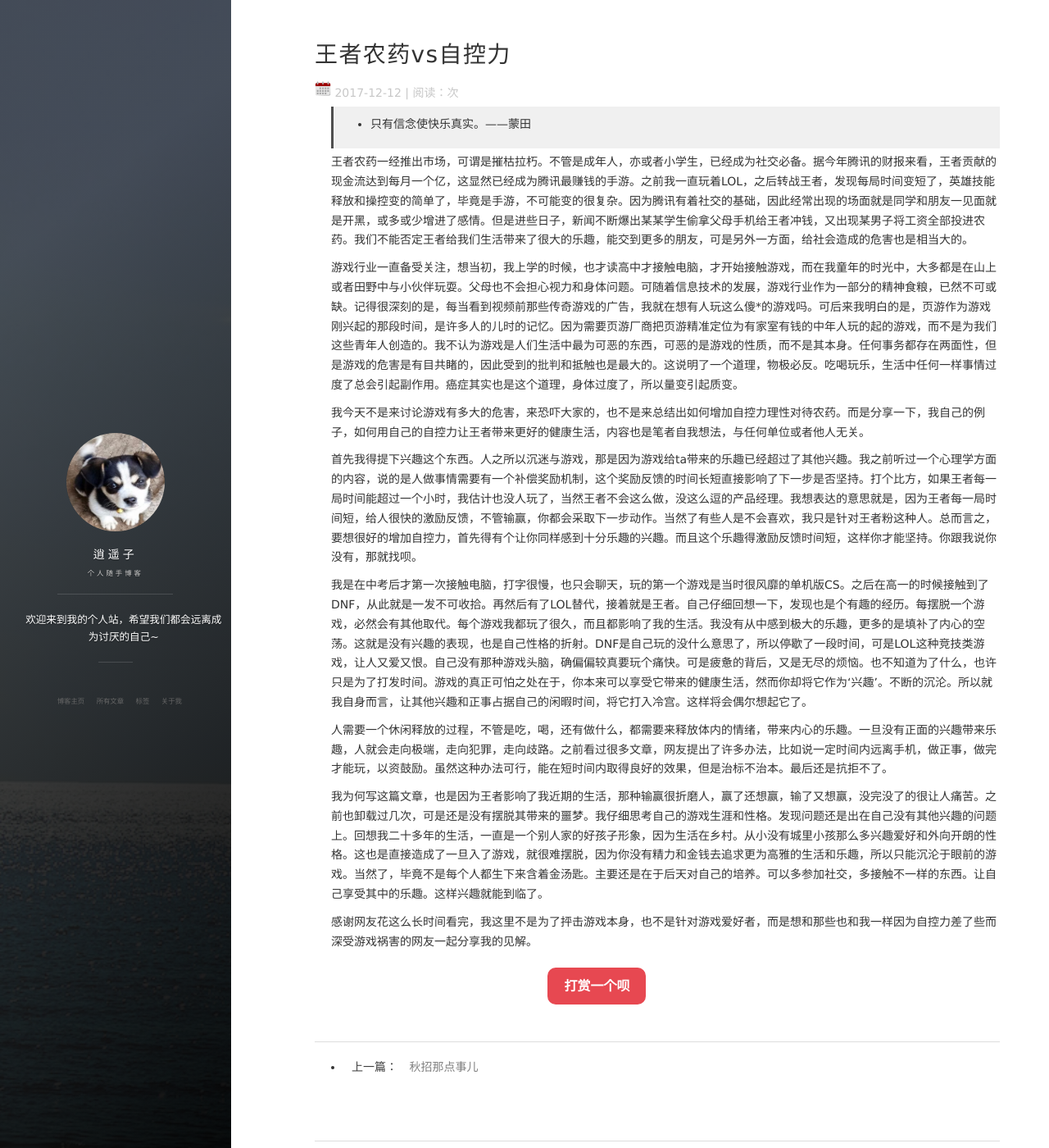
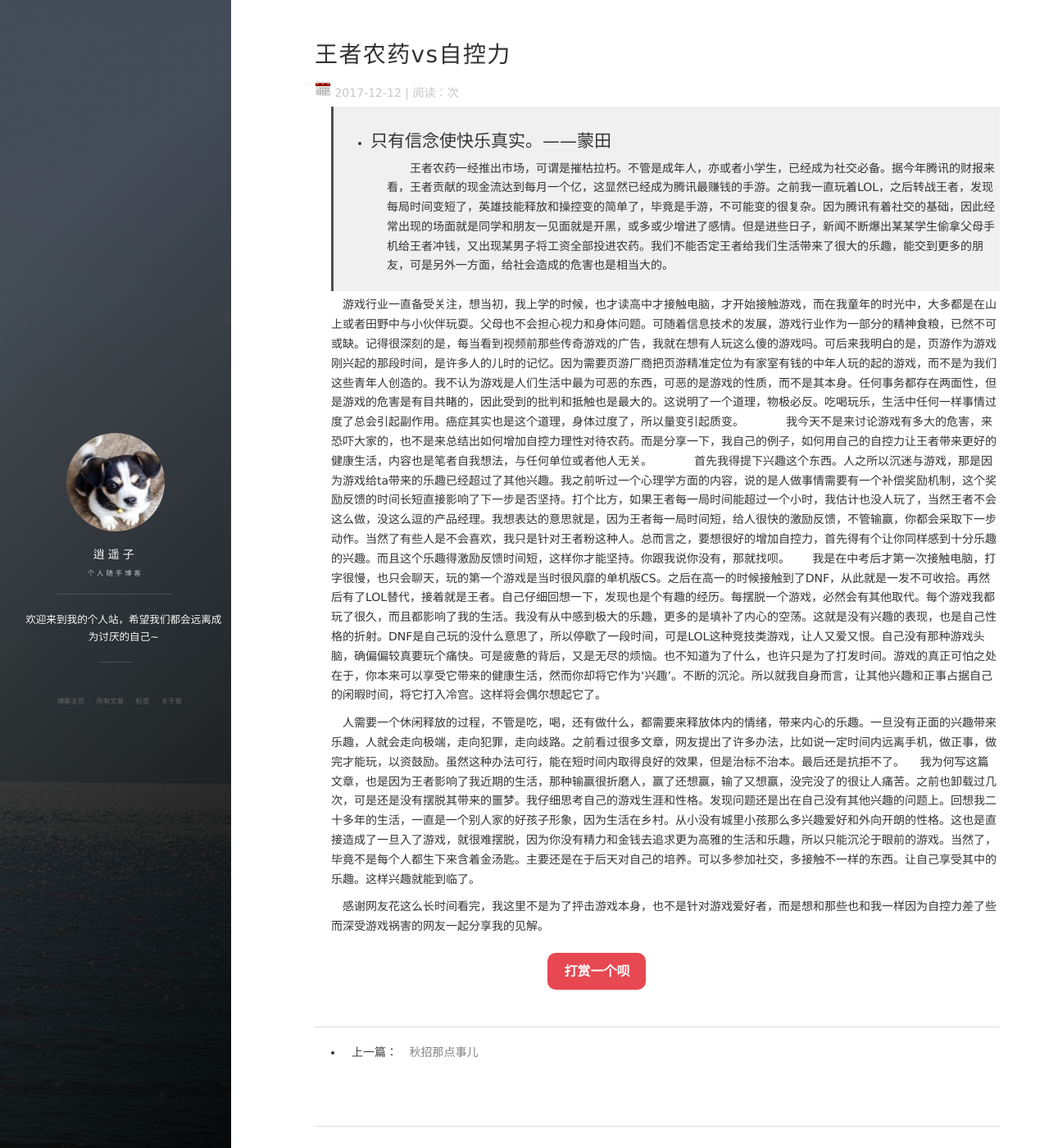
Before and after one commit to leezhu/leezhu.github.io, a Jekyll site: the page built from _posts/2017-12-12-王者农药vs自控力.md, in a window 1280 px wide and 1400 px high. Shown: the whole window at 82% size. Built offline with Jekyll 4.4.1, drawn with Linux system fonts in a browser that asks for light colours; nearby versions of some CDN libraries; comment, search, counter and statistics services are not loaded; part of the change alters nothing that is shown.

```diff
--- a/_posts/2017-12-12-王者农药vs自控力.md
+++ b/_posts/2017-12-12-王者农药vs自控力.md
@@ -7,19 +7,18 @@ tag: 感悟
 ---
 
 > * 只有信念使快乐真实。——蒙田
+------
+　　王者农药一经推出市场，可谓是摧枯拉朽。不管是成年人，亦或者小学生，已经成为社交必备。据今年腾讯的财报来看，王者贡献的现金流达到每月一个亿，这显然已经成为腾讯最赚钱的手游。之前我一直玩着LOL，之后转战王者，发现每局时间变短了，英雄技能释放和操控变的简单了，毕竟是手游，不可能变的很复杂。因为腾讯有着社交的基础，因此经常出现的场面就是同学和朋友一见面就是开黑，或多或少增进了感情。但是进些日子，新闻不断爆出某某学生偷拿父母手机给王者冲钱，又出现某男子将工资全部投进农药。我们不能否定王者给我们生活带来了很大的乐趣，能交到更多的朋友，可是另外一方面，给社会造成的危害也是相当大的。
 
-王者农药一经推出市场，可谓是摧枯拉朽。不管是成年人，亦或者小学生，已经成为社交必备。据今年腾讯的财报来看，王者贡献的现金流达到每月一个亿，这显然已经成为腾讯最赚钱的手游。之前我一直玩着LOL，之后转战王者，发现每局时间变短了，英雄技能释放和操控变的简单了，毕竟是手游，不可能变的很复杂。因为腾讯有着社交的基础，因此经常出现的场面就是同学和朋友一见面就是开黑，或多或少增进了感情。但是进些日子，新闻不断爆出某某学生偷拿父母手机给王者冲钱，又出现某男子将工资全部投进农药。我们不能否定王者给我们生活带来了很大的乐趣，能交到更多的朋友，可是另外一方面，给社会造成的危害也是相当大的。
+&emsp;游戏行业一直备受关注，想当初，我上学的时候，也才读高中才接触电脑，才开始接触游戏，而在我童年的时光中，大多都是在山上或者田野中与小伙伴玩耍。父母也不会担心视力和身体问题。可随着信息技术的发展，游戏行业作为一部分的精神食粮，已然不可或缺。记得很深刻的是，每当看到视频前那些传奇游戏的广告，我就在想有人玩这么傻的游戏吗。可后来我明白的是，页游作为游戏刚兴起的那段时间，是许多人的儿时的记忆。因为需要页游厂商把页游精准定位为有家室有钱的中年人玩的起的游戏，而不是为我们这些青年人创造的。我不认为游戏是人们生活中最为可恶的东西，可恶的是游戏的性质，而不是其本身。任何事务都存在两面性，但是游戏的危害是有目共睹的，因此受到的批判和抵触也是最大的。这说明了一个道理，物极必反。吃喝玩乐，生活中任何一样事情过度了总会引起副作用。癌症其实也是这个道理，身体过度了，所以量变引起质变。
 
-  游戏行业一直备受关注，想当初，我上学的时候，也才读高中才接触电脑，才开始接触游戏，而在我童年的时光中，大多都是在山上或者田野中与小伙伴玩耍。父母也不会担心视力和身体问题。可随着信息技术的发展，游戏行业作为一部分的精神食粮，已然不可或缺。记得很深刻的是，每当看到视频前那些传奇游戏的广告，我就在想有人玩这么傻*的游戏吗。可后来我明白的是，页游作为游戏刚兴起的那段时间，是许多人的儿时的记忆。因为需要页游厂商把页游精准定位为有家室有钱的中年人玩的起的游戏，而不是为我们这些青年人创造的。我不认为游戏是人们生活中最为可恶的东西，可恶的是游戏的性质，而不是其本身。任何事务都存在两面性，但是游戏的危害是有目共睹的，因此受到的批判和抵触也是最大的。这说明了一个道理，物极必反。吃喝玩乐，生活中任何一样事情过度了总会引起副作用。癌症其实也是这个道理，身体过度了，所以量变引起质变。
+&emsp;我今天不是来讨论游戏有多大的危害，来恐吓大家的，也不是来总结出如何增加自控力理性对待农药。而是分享一下，我自己的例子，如何用自己的自控力让王者带来更好的健康生活，内容也是笔者自我想法，与任何单位或者他人无关。
 
-  我今天不是来讨论游戏有多大的危害，来恐吓大家的，也不是来总结出如何增加自控力理性对待农药。而是分享一下，我自己的例子，如何用自己的自控力让王者带来更好的健康生活，内容也是笔者自我想法，与任何单位或者他人无关。
+&emsp;首先我得提下兴趣这个东西。人之所以沉迷与游戏，那是因为游戏给ta带来的乐趣已经超过了其他兴趣。我之前听过一个心理学方面的内容，说的是人做事情需要有一个补偿奖励机制，这个奖励反馈的时间长短直接影响了下一步是否坚持。打个比方，如果王者每一局时间能超过一个小时，我估计也没人玩了，当然王者不会这么做，没这么逗的产品经理。我想表达的意思就是，因为王者每一局时间短，给人很快的激励反馈，不管输赢，你都会采取下一步动作。当然了有些人是不会喜欢，我只是针对王者粉这种人。总而言之，要想很好的增加自控力，首先得有个让你同样感到十分乐趣的兴趣。而且这个乐趣得激励反馈时间短，这样你才能坚持。你跟我说你没有，那就找呗。
 
-  首先我得提下兴趣这个东西。人之所以沉迷与游戏，那是因为游戏给ta带来的乐趣已经超过了其他兴趣。我之前听过一个心理学方面的内容，说的是人做事情需要有一个补偿奖励机制，这个奖励反馈的时间长短直接影响了下一步是否坚持。打个比方，如果王者每一局时间能超过一个小时，我估计也没人玩了，当然王者不会这么做，没这么逗的产品经理。我想表达的意思就是，因为王者每一局时间短，给人很快的激励反馈，不管输赢，你都会采取下一步动作。当然了有些人是不会喜欢，我只是针对王者粉这种人。总而言之，要想很好的增加自控力，首先得有个让你同样感到十分乐趣的兴趣。而且这个乐趣得激励反馈时间短，这样你才能坚持。你跟我说你没有，那就找呗。
+&emsp;我是在中考后才第一次接触电脑，打字很慢，也只会聊天，玩的第一个游戏是当时很风靡的单机版CS。之后在高一的时候接触到了DNF，从此就是一发不可收拾。再然后有了LOL替代，接着就是王者。自己仔细回想一下，发现也是个有趣的经历。每摆脱一个游戏，必然会有其他取代。每个游戏我都玩了很久，而且都影响了我的生活。我没有从中感到极大的乐趣，更多的是填补了内心的空荡。这就是没有兴趣的表现，也是自己性格的折射。DNF是自己玩的没什么意思了，所以停歇了一段时间，可是LOL这种竞技类游戏，让人又爱又恨。自己没有那种游戏头脑，确偏偏较真要玩个痛快。可是疲惫的背后，又是无尽的烦恼。也不知道为了什么，也许只是为了打发时间。游戏的真正可怕之处在于，你本来可以享受它带来的健康生活，然而你却将它作为‘兴趣’。不断的沉沦。所以就我自身而言，让其他兴趣和正事占据自己的闲暇时间，将它打入冷宫。这样将会偶尔想起它了。
 
-  我是在中考后才第一次接触电脑，打字很慢，也只会聊天，玩的第一个游戏是当时很风靡的单机版CS。之后在高一的时候接触到了DNF，从此就是一发不可收拾。再然后有了LOL替代，接着就是王者。自己仔细回想一下，发现也是个有趣的经历。每摆脱一个游戏，必然会有其他取代。每个游戏我都玩了很久，而且都影响了我的生活。我没有从中感到极大的乐趣，更多的是填补了内心的空荡。这就是没有兴趣的表现，也是自己性格的折射。DNF是自己玩的没什么意思了，所以停歇了一段时间，可是LOL这种竞技类游戏，让人又爱又恨。自己没有那种游戏头脑，确偏偏较真要玩个痛快。可是疲惫的背后，又是无尽的烦恼。也不知道为了什么，也许只是为了打发时间。游戏的真正可怕之处在于，你本来可以享受它带来的健康生活，然而你却将它作为‘兴趣’。不断的沉沦。所以就我自身而言，让其他兴趣和正事占据自己的闲暇时间，将它打入冷宫。这样将会偶尔想起它了。
+&emsp;人需要一个休闲释放的过程，不管是吃，喝，还有做什么，都需要来释放体内的情绪，带来内心的乐趣。一旦没有正面的兴趣带来乐趣，人就会走向极端，走向犯罪，走向歧路。之前看过很多文章，网友提出了许多办法，比如说一定时间内远离手机，做正事，做完才能玩，以资鼓励。虽然这种办法可行，能在短时间内取得良好的效果，但是治标不治本。最后还是抗拒不了。
+&emsp;我为何写这篇文章，也是因为王者影响了我近期的生活，那种输赢很折磨人，赢了还想赢，输了又想赢，没完没了的很让人痛苦。之前也卸载过几次，可是还是没有摆脱其带来的噩梦。我仔细思考自己的游戏生涯和性格。发现问题还是出在自己没有其他兴趣的问题上。回想我二十多年的生活，一直是一个别人家的好孩子形象，因为生活在乡村。从小没有城里小孩那么多兴趣爱好和外向开朗的性格。这也是直接造成了一旦入了游戏，就很难摆脱，因为你没有精力和金钱去追求更为高雅的生活和乐趣，所以只能沉沦于眼前的游戏。当然了，毕竟不是每个人都生下来含着金汤匙。主要还是在于后天对自己的培养。可以多参加社交，多接触不一样的东西。让自己享受其中的乐趣。这样兴趣就能到临了。
 
-  人需要一个休闲释放的过程，不管是吃，喝，还有做什么，都需要来释放体内的情绪，带来内心的乐趣。一旦没有正面的兴趣带来乐趣，人就会走向极端，走向犯罪，走向歧路。之前看过很多文章，网友提出了许多办法，比如说一定时间内远离手机，做正事，做完才能玩，以资鼓励。虽然这种办法可行，能在短时间内取得良好的效果，但是治标不治本。最后还是抗拒不了。
-
-  我为何写这篇文章，也是因为王者影响了我近期的生活，那种输赢很折磨人，赢了还想赢，输了又想赢，没完没了的很让人痛苦。之前也卸载过几次，可是还是没有摆脱其带来的噩梦。我仔细思考自己的游戏生涯和性格。发现问题还是出在自己没有其他兴趣的问题上。回想我二十多年的生活，一直是一个别人家的好孩子形象，因为生活在乡村。从小没有城里小孩那么多兴趣爱好和外向开朗的性格。这也是直接造成了一旦入了游戏，就很难摆脱，因为你没有精力和金钱去追求更为高雅的生活和乐趣，所以只能沉沦于眼前的游戏。当然了，毕竟不是每个人都生下来含着金汤匙。主要还是在于后天对自己的培养。可以多参加社交，多接触不一样的东西。让自己享受其中的乐趣。这样兴趣就能到临了。
-
-感谢网友花这么长时间看完，我这里不是为了抨击游戏本身，也不是针对游戏爱好者，而是想和那些也和我一样因为自控力差了些而深受游戏祸害的网友一起分享我的见解。
+&emsp;感谢网友花这么长时间看完，我这里不是为了抨击游戏本身，也不是针对游戏爱好者，而是想和那些也和我一样因为自控力差了些而深受游戏祸害的网友一起分享我的见解。
```
